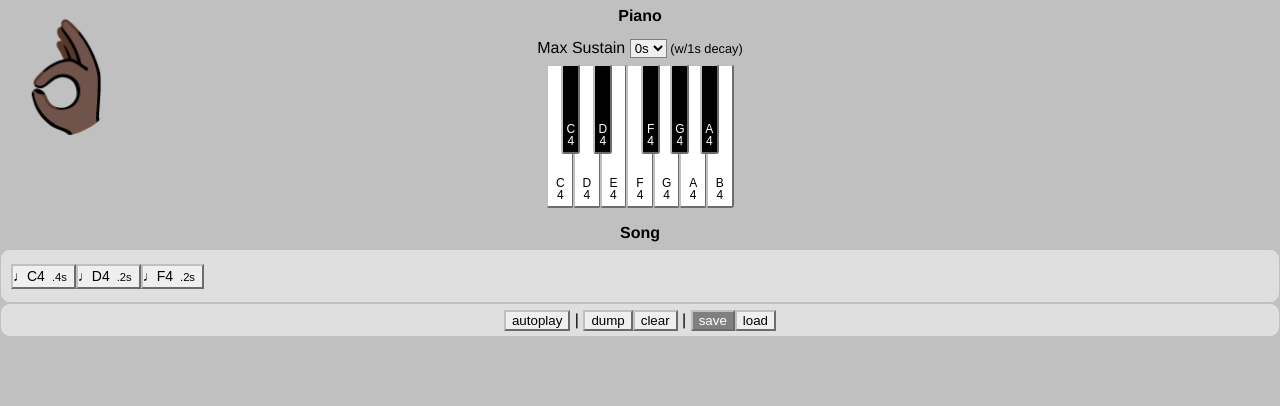
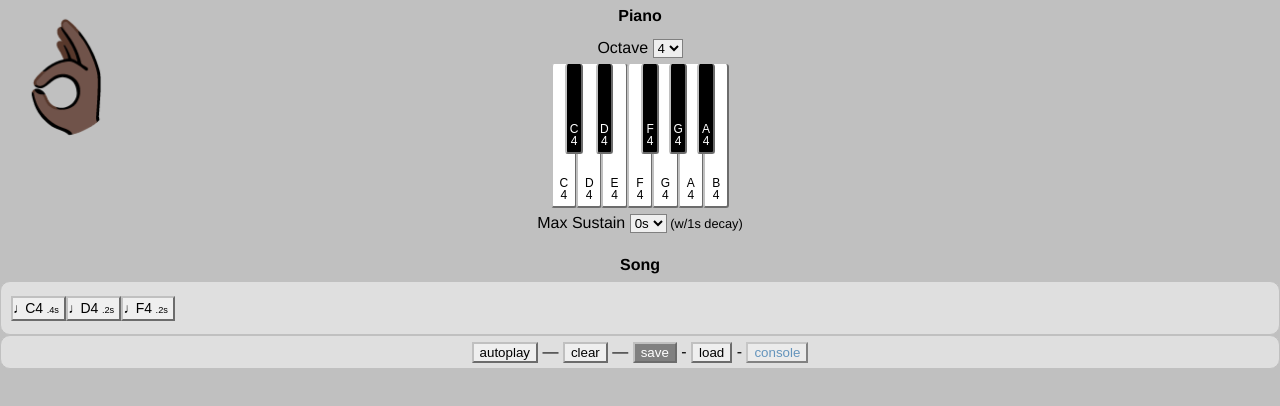
Before and after one commit to dvdrtrgn/build-blocks, a Vue app: page / in a window 1280 px wide. Shown: the top 406 px of the page. Built offline with nearby package versions, Linux system fonts and the light colour scheme.

Commit message:
Choose octaves

```diff
--- /dev/null
+++ b/src/libs/octave-model.js
@@ -0,0 +1,13 @@
+const list = [1, 2, 3, 4, 5, 6];
+
+function make(num = 4) {
+  let temp = 'CX C#X DX D#X EX FX F#X GX G#X AX A#X BX';
+  let octave = temp.replaceAll('X', num);
+
+  return octave.split(' ');
+}
+
+export default {
+  list,
+  make,
+};
--- a/src/views/Main.vue
+++ b/src/views/Main.vue
@@ -19,6 +19,11 @@
 <style lang="scss">
   $root: 1.2rem;
 
+  .dev {
+    color: steelblue;
+    opacity: 0.8;
+  }
+
   .hand {
     font-size: 9 * $root;
     left: 0;
--- a/src/views/Muse/Piano/PianoKey.vue
+++ b/src/views/Muse/Piano/PianoKey.vue
@@ -1,10 +1,10 @@
 <template>
   <button
     class="pianokey"
-    :class="[bias, { playing: playing, toggle: toggle, ebony: ebony }]"
+    :class="[bias, classObj]"
     @mousedown="playTone()"
+    @mouseup="stopTone()"
     @keypress="playTone()"
-    @mouseup="stopTone()"
     @keyeup="stopTone()"
   >
     <span class="label" v-html="label"></span>
@@ -66,22 +66,29 @@
         if (letter === 'D' || letter === 'A') return 'right';
         return '';
       },
+      classObj() {
+        return {
+          playing: this.playing,
+          toggle: this.toggle,
+          ebony: this.ebony,
+        };
+      },
     },
   };
 </script>
 
 <style lang="scss">
   $root: 1.2rem;
+  $tall: $root * 12;
+  $wide: $root * 2.2;
 
-  .pianokey {
-    $tall: $root * 12;
-    $short: $root * 7.5;
-    $wide: $root * 2.3;
-    $thin: $root * 1.6;
+  #Piano .pianokey {
+    $short: $tall / 1.6;
+    $thin: $wide / 1.5;
 
     background-color: white;
     border-radius: 3px;
-    border-width: 1px;
+    border-top: 0;
     color: black;
     font-size: $root;
     height: $tall;
@@ -92,7 +99,9 @@
     width: $wide;
     z-index: 0;
 
-    &:hover {
+    &:hover,
+    &:focus {
+      border-style: solid;
       z-index: 1;
     }
 
--- a/src/views/Muse/Piano/_.vue
+++ b/src/views/Muse/Piano/_.vue
@@ -3,18 +3,27 @@
     <h1>Piano</h1>
 
     <label>
-      Max Sustain
-      <select @change="markTime" v-model.number="sustain">
-        <option v-for="opt in seconds" :key="opt" :value="opt">
-          {{ opt }}s
+      Octave
+      <select v-model.number="octave_num">
+        <option v-for="num in octaves" :key="num">
+          {{ num }}
         </option>
       </select>
-      <small> (w/1s decay)</small>
     </label>
 
     <div class="keylist">
-      <PianoKey v-for="pitch in scale" :pitch="pitch" :key="pitch" />
+      <PianoKey v-for="pitch in octave" :pitch="pitch" :key="pitch" />
     </div>
+
+    <label>
+      Max Sustain
+      <select @change="updateSustain" v-model.number="sustain">
+        <option v-for="num in sustains" :key="num" :value="num">
+          {{ num }}s
+        </option>
+      </select>
+      <small> (w/1s decay) </small>
+    </label>
   </section>
 </template>
 
@@ -24,6 +33,7 @@
   import PianoKey from './PianoKey';
 
   import makeSynth from '@/libs/make-synth.js';
+  import Octave from '@/libs/octave-model.js';
 
   export default {
     components: {
@@ -33,8 +43,9 @@
       return {
         sustain: Store.getters.getTime, // initial value
         synth: makeSynth(),
-        scale: 'C4 C#4 D4 D#4 E4 F4 F#4 G4 G#4 A4 A#4 B4'.split(' '),
-        seconds: [0, 1, 2, 3, 4],
+        octaves: Octave.list,
+        sustains: [0, 1, 2, 3, 4],
+        octave_num: 4,
         notes: [],
       };
     },
@@ -42,15 +53,20 @@
       beep() {
         this.synth.start('C2', this.sustain / 4);
       },
-      updateTime() {
+      storeSustain() {
         Store.commit('setTime', this.sustain);
       },
-      markTime() {
-        this.updateTime();
+      updateSustain() {
+        this.storeSustain();
         this.beep();
       },
       addNote(note) {
         if (note.duration >= 0.01) this.notes.push(note);
+      },
+    },
+    computed: {
+      octave() {
+        return Octave.make(this.octave_num);
       },
     },
     mounted() {
--- a/src/views/Muse/Song/SongNote.vue
+++ b/src/views/Muse/Song/SongNote.vue
@@ -47,7 +47,7 @@
 <style lang="scss">
   $root: 1.4rem;
 
-  .songnote {
+  #Song .songnote {
     $quart: $root / 4;
 
     display: inline-block;
@@ -64,10 +64,13 @@
     }
     .editable {
       cursor: pointer;
-      margin: $quart/2 $quart;
+      margin: 0 $quart / 2;
 
       &:hover {
-        background-color: lime;
+        outline-color: red;
+        outline-offset: 1px;
+        outline-style: solid;
+        outline-width: 1px;
       }
     }
     sup {
--- a/src/views/Muse/Song/_.vue
+++ b/src/views/Muse/Song/_.vue
@@ -7,12 +7,14 @@
 
     <div class="controls">
       <button @click="checkbox" :class="{ active: autoplay }">autoplay</button>
-      |
-      <button @click="dump">dump</button>
+      —
       <button @click="clear">clear</button>
-      |
+      —
       <button @click="save" :class="{ active: !saved }">save</button>
+      -
       <button @click="load">load</button>
+      -
+      <button @click="dump" class="dev">console</button>
     </div>
   </div>
 </template>
```
